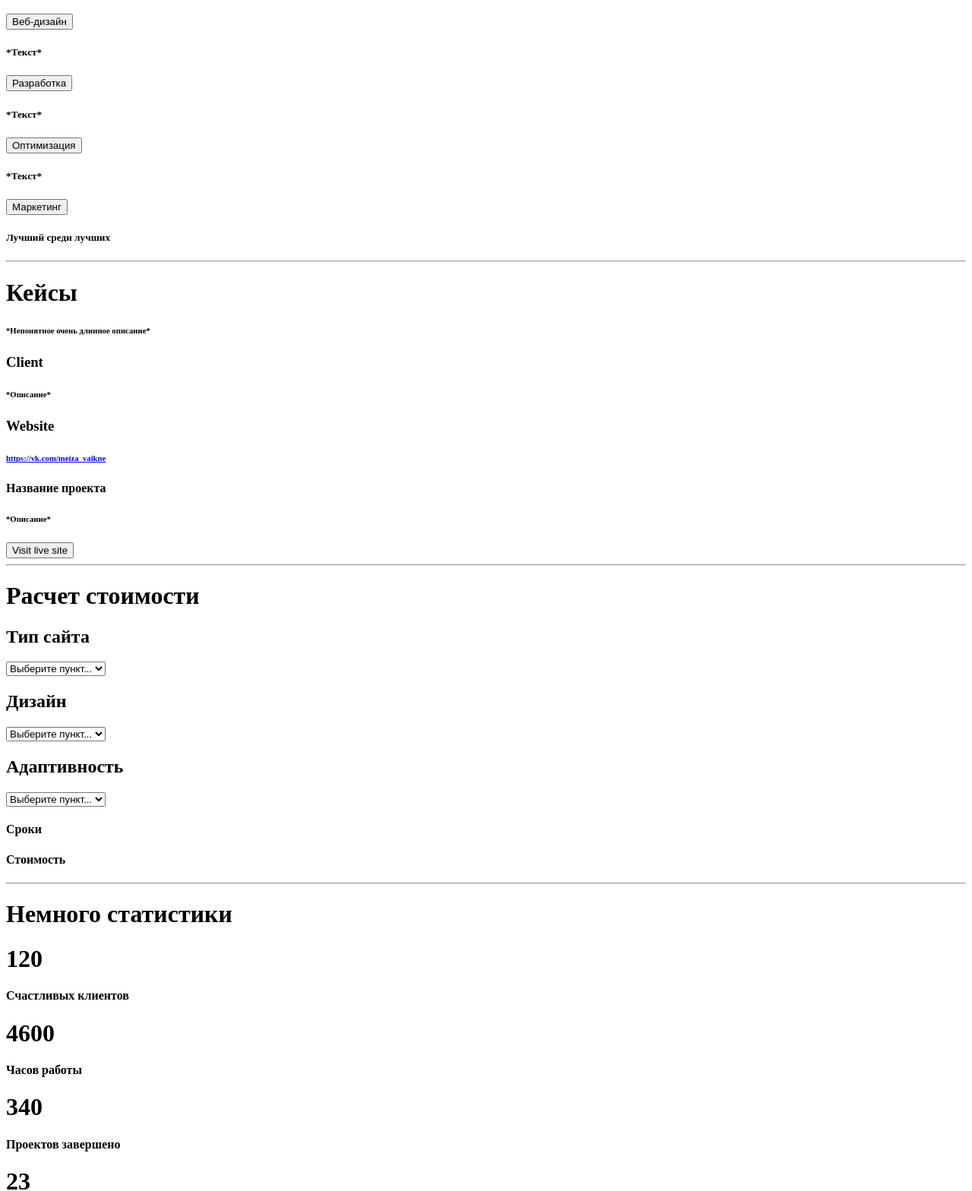
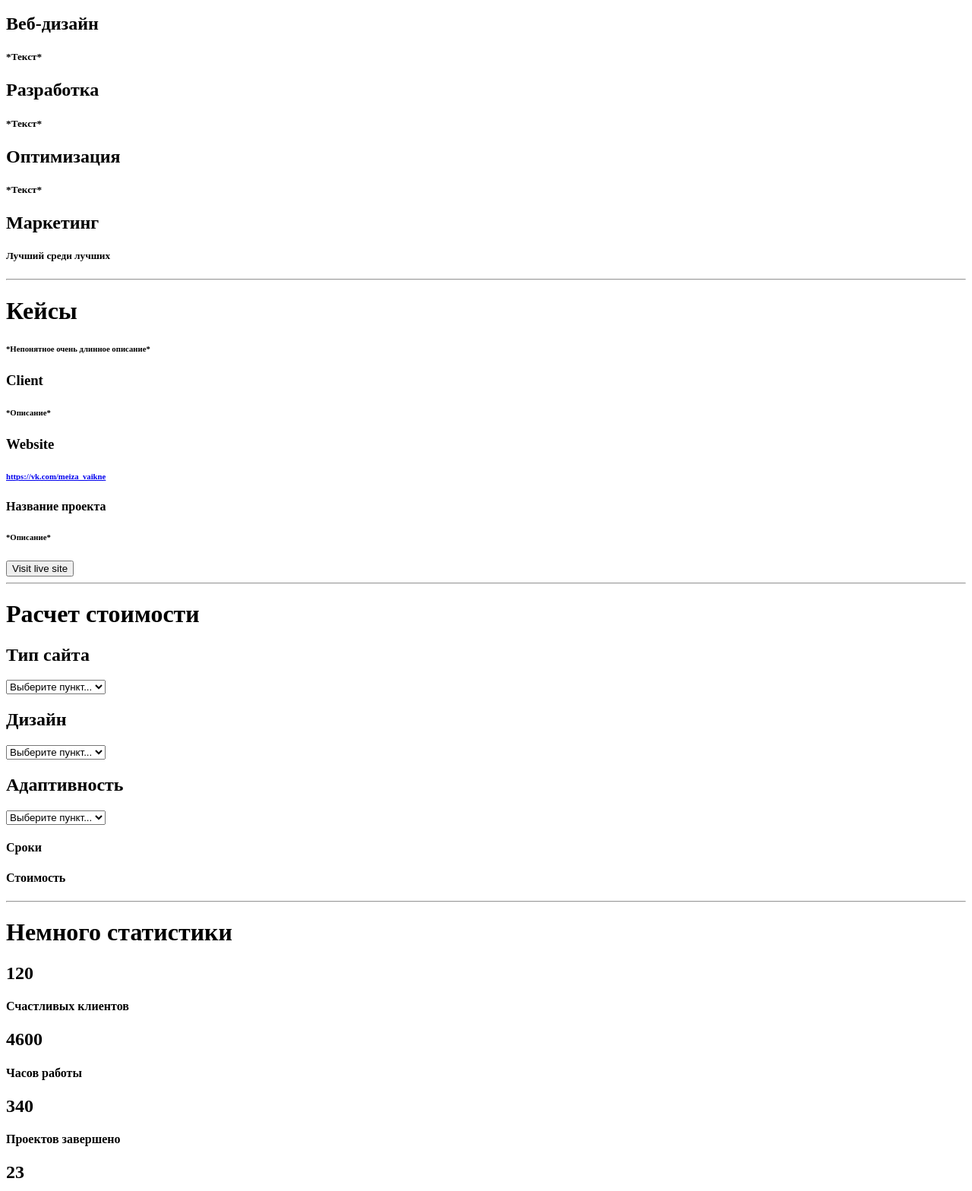
Before and after one commit to MeizaVaikne/MeizaVaikne.github.io, a plain HTML site: page src/index.html/index.html in a window 1280 px wide. Shown: the part 574-2142 px from the top of the page at 76% size. Drawn offline with Linux system fonts and the light colour scheme.

Commit message:
Исправление домашки1

```diff
--- a/src/index.html/index.html
+++ b/src/index.html/index.html
@@ -53,13 +53,13 @@
 
     <div>
         <h1>Что я умею</h1>
-        <input type="submit" value="Веб-дизайн">
+        <h2>Веб-дизайн</h2>
         <h5>*Текст*</h5>
-        <input type="submit" value="Разработка">
+        <h2>Разработка</h2>
         <h5>*Текст*</h5>
-        <input type="submit" value="Оптимизация">
+        <h2>Оптимизация</h2>
         <h5>*Текст*</h5>
-        <input type="submit" value="Маркетинг">
+        <h2>Маркетинг</h2>
         <h5>Лучший среди лучших</h5>
     </div>
     <hr>
@@ -118,18 +118,14 @@
 
     <div>
         <h1>Немного статистики</h1>
-        <h1>120<br>
-            <h4>Счастливых клиентов</h4>
-        </h1>
-        <h1>4600<br>
-            <h4>Часов работы</h4>
-        </h1>
-        <h1>340<br>
-            <h4>Проектов завершено</h4>
-        </h1>
-        <h1>23<br>
-            <h4>Наград получено</h4>
-        </h1>
+        <h2>120</h2>
+        <h4>Счастливых клиентов</h4>
+        <h2>4600</h2>
+        <h4>Часов работы</h4>
+        <h2>340</h2>
+        <h4>Проектов завершено</h4>
+        <h2>23</h2>>
+        <h4>Наград получено</h4>
     </div>
     <hr />
 
```
